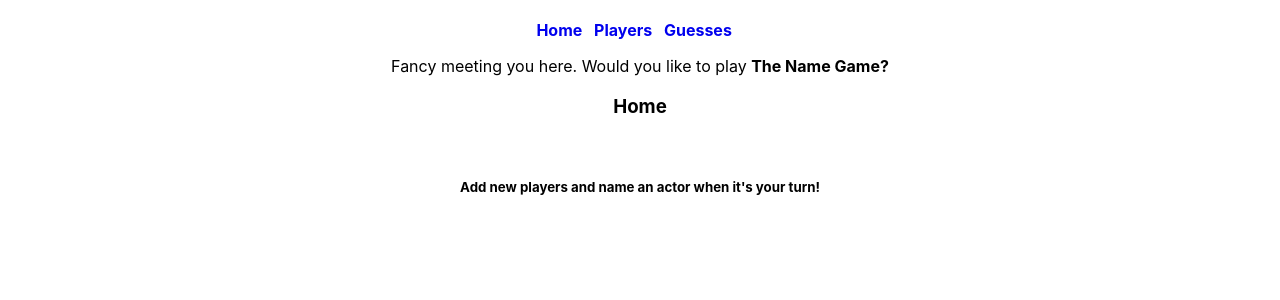
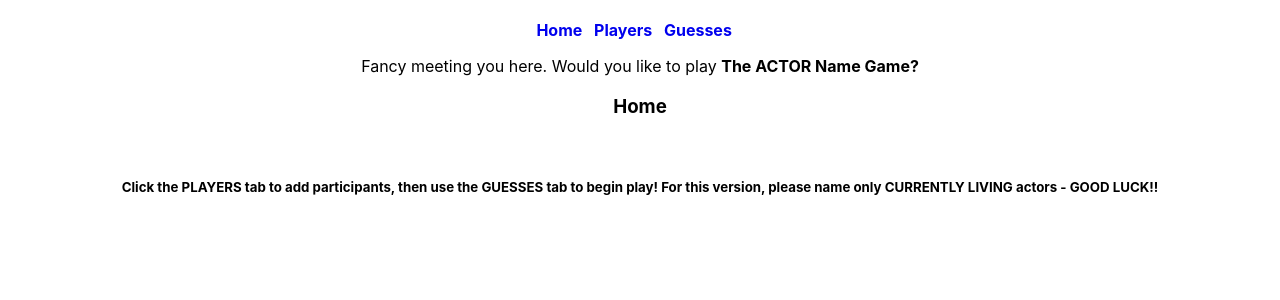
Before and after one commit to nemesismon/phase-3-sinatra-react-project-frontend, a React (Create React App) app in the folder my-app-frontend/: page / in a window 1280 px wide. Shown: the top 300 px of the page. Built offline with nearby package versions, Linux system fonts and the light colour scheme; no server answers.

Commit message:
Everything working with exception to picking up correct player if refreshed

```diff
--- a/my-app-frontend/src/Components/App.js
+++ b/my-app-frontend/src/Components/App.js
@@ -30,8 +30,7 @@ function App() {
 
   // debugger
 
-  console.log(players)
-  console.log(counter)
+  console.log(players[0])
 
   //***Need to read last guess entered and pickup on correct current player (counter)
 
--- a/my-app-frontend/src/Components/EditForm.js
+++ b/my-app-frontend/src/Components/EditForm.js
@@ -6,7 +6,6 @@ const[editFormFlag, setEditFormFlag] = useState(false)
 const[changeGuess, setChangeGuess] = useState("")
 
 const handleGuessUpdate = (e) => {
-    // debugger
     e.preventDefault()
     if (changeGuess === '') {
         setEditFormFlag(false)
--- a/my-app-frontend/src/Components/Guesses.js
+++ b/my-app-frontend/src/Components/Guesses.js
@@ -1,9 +1,13 @@
-import React, { useState, useEffect } from 'react'
+import React, { useState } from 'react'
 import EditForm from './EditForm'
 
 function Guesses({setPlayers, players, counter, setCounter, loading, setCurrentPlayer, currentPlayer}) {
 
     const[guess, setGuess] = useState("")
+
+    //***Clean up with condition for certain player ID
+
+    // debugger
 
     const handleAddGuess = (e) => {
         e.preventDefault()
@@ -38,6 +42,7 @@ function Guesses({setPlayers, players, counter, setCounter, loading, setCurrentP
 
     //***Needs to show the player guessing and all of their previous guesses (in reverse order?)
 
+
     const guessList = () => {
     if(loading) {
         return (
@@ -46,7 +51,7 @@ function Guesses({setPlayers, players, counter, setCounter, loading, setCurrentP
             </div>
         )
     } else {
-        // setCurrentPlayer(players[counter])
+        setCurrentPlayer(players[counter])
         return currentPlayer.guesses.map((playerGuessData) => {
             return (
             <div key={playerGuessData.created_at}>
--- a/my-app-frontend/src/Components/Home.js
+++ b/my-app-frontend/src/Components/Home.js
@@ -3,10 +3,10 @@ import React from 'react'
 function Home() {
     return (
         <div>
-            <p>Fancy meeting you here. Would you like to play <b>The Name Game?</b></p>
+            <p>Fancy meeting you here. Would you like to play <b>The ACTOR Name Game?</b></p>
             <h3>Home</h3>
             <br></br>
-            <h5>Add new players and name an actor when it's your turn!</h5>
+            <h5>Click the <b>PLAYERS</b> tab to add participants, then use the <b>GUESSES</b> tab to begin play!  For this version, please name only CURRENTLY LIVING actors - GOOD LUCK!!</h5>
         </div>
     )
 }
```
